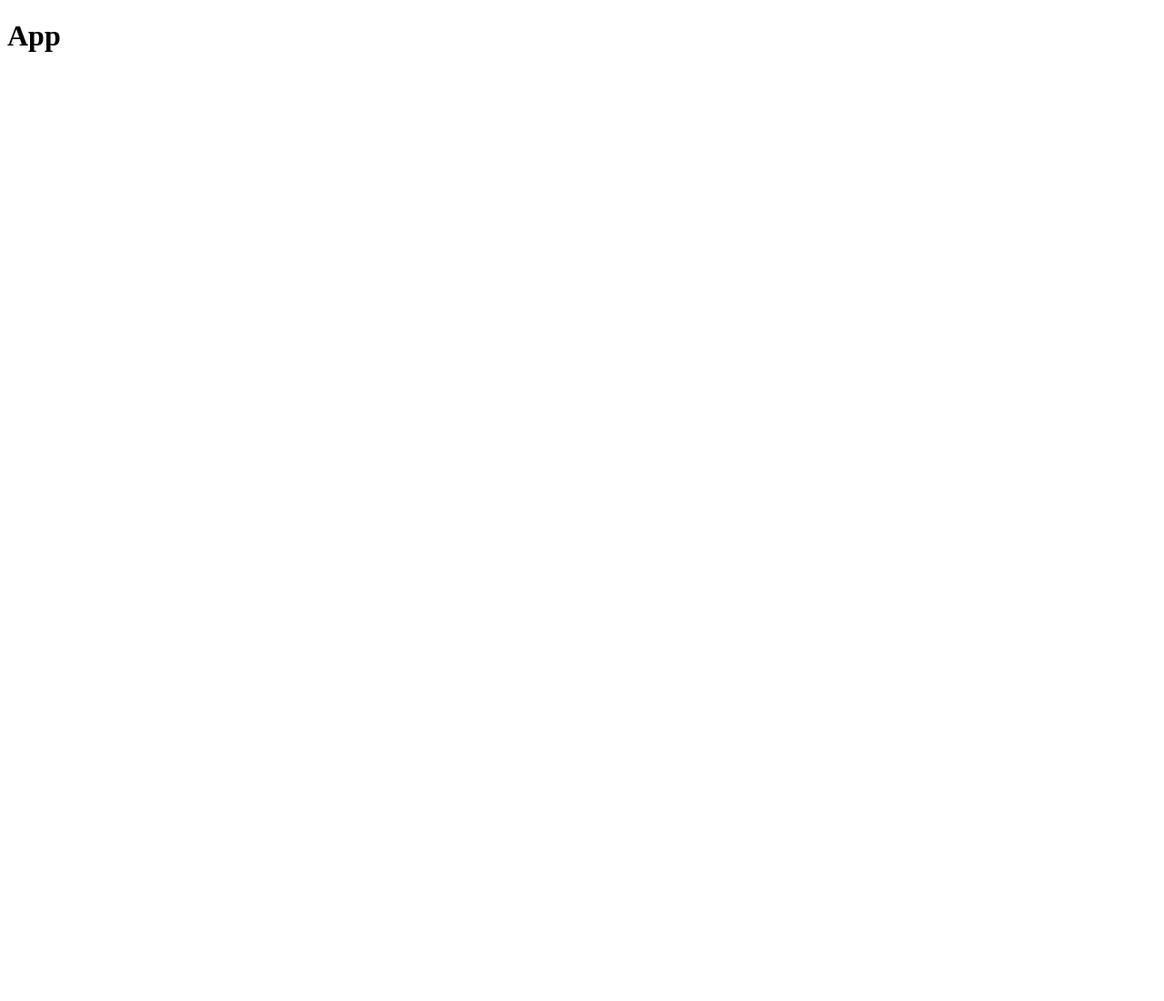
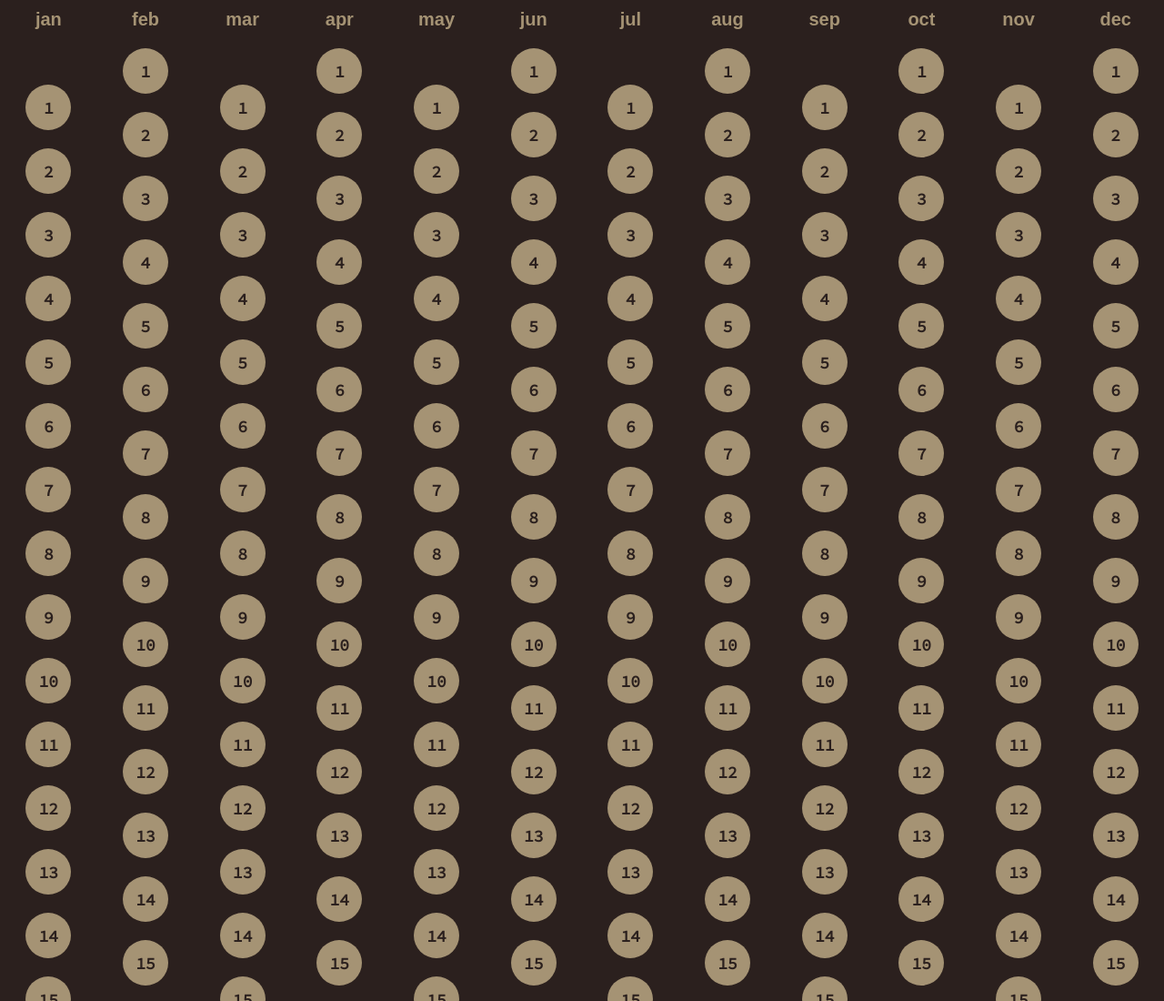
Before and after one commit to onehexagonaday/hexagons-frontend, a React app: page / in a window 1280 px wide. Shown: the top 1100 px of the page at 91% size. Before the commit the page ends 800 px from the top, so only its background shows below. Built offline with nearby package versions, Linux system fonts and the light colour scheme.

Commit message:
Ads version 1

```diff
--- /dev/null
+++ b/src/day.react.js
@@ -0,0 +1,24 @@
+import React, { Component } from "react";
+
+class Day extends Component {
+    render() {
+        const { day, month } = this.props;
+        const { hexagons } = day;
+
+        const completed = hexagons[ 0 ].completed;
+
+        const completedClass = completed ? "btn-completed" : "";
+        return (
+            <div className="day">
+                <button
+                    className={`${ completedClass } btn`}
+                    onClick={this.props.brightenDay( day, month )}
+                >
+                    <span className="day-date">{day.date}</span>
+                </button>
+            </div>
+        );
+    }
+}
+
+export default Day;
--- a/src/index.css
+++ b/src/index.css
@@ -0,0 +1,75 @@
+body {
+    margin: 0;
+    padding: 0;
+    font-family: sans-serif;
+    background: #2b201e;
+    --dark: #2b201e;
+    --gold: #a59374;
+    --bright-gold: #fbdfaf;
+}
+/*
+dark #2b201e
+gold #fbdfaf
+bright gold #faf9c9;
+ */
+h1,
+h2,
+h3,
+h4,
+h5,
+h6 {
+    margin: 0;
+}
+
+h2 {
+    font-size: 20px;
+    color: var(--gold);
+    margin: 10px 0;
+}
+
+.year-calendar {
+    display: flex;
+}
+
+.year-calendar > div.month:nth-child(2n + 1) .month-header {
+    margin-bottom: 50px;
+}
+
+.month {
+    flex-grow: 1;
+}
+
+.month .month-header {
+    text-align: center;
+}
+
+.day {
+    display: flex;
+    justify-content: center;
+    padding: 10px 0;
+}
+
+.day .btn {
+    color: var(--dark);
+    font-size: 18px;
+    border: none;
+    font-weight: bold;
+    font-family: monospace;
+    background: transparent;
+    font-family: "Source Code Pro", monospace;
+    background: var(--gold);
+    width: 50px;
+    height: 50px;
+    border-radius: 50%;
+    cursor: pointer;
+}
+
+.day .btn:focus {
+    background: var(--gold);
+    outline: none;
+}
+
+.day .btn:hover,
+.day .btn.btn-completed {
+    background: var(--bright-gold);
+}
--- a/src/index.js
+++ b/src/index.js
@@ -1,5 +1,7 @@
-import React from "react";
+import React, { Component } from "react";
 import ReactDOM from "react-dom";
+import Month from "./month.react";
+import "./index.css";
 
 function matchMonthNamesWithDays() {
     const monthNames = "jan-feb-mar-apr-may-jun-jul-aug-sep-oct-nov-dec".split( "-" );
@@ -22,13 +24,69 @@ function matchMonthNamesWithDays() {
     } );
 }
 
-console.log( matchMonthNamesWithDays() );
+class RootHtml extends Component {
+    constructor() {
+        super();
+        this.state = {
+            calendar: matchMonthNamesWithDays(),
+        };
 
-const RootHtml = () => (
-    <div>
-        <h1>App</h1>
-    </div>
-);
+        this.brightenDay = this.brightenDay.bind( this );
+    }
+    brightenDay( day, month ) {
+        return () => {
+            const { calendar } = this.state;
+            const theMonth = calendar.find( oneMonth => oneMonth.name === month.name );
+
+            const monthIndex = findItemIndex( calendar, month, "name" );
+            const dayIndex = findItemIndex( theMonth.days, day, "date" );
+
+            const newHexagon = Object.assign( {}, day.hexagons[ 0 ], {
+                completed: !day.hexagons[ 0 ].completed,
+            } );
+
+            day.hexagons = [ newHexagon ];
+
+            theMonth.days = [
+                ...theMonth.days.slice( 0, dayIndex ),
+                day,
+                ...theMonth.days.slice( dayIndex + 1 ),
+            ];
+            const newMonth = Object.assign( {}, theMonth );
+
+            this.setState( {
+                calendar: [
+                    ...calendar.slice( 0, monthIndex ),
+                    newMonth,
+                    ...calendar.slice( monthIndex + 1 ),
+                ],
+            } );
+        };
+    }
+    render() {
+        const { calendar } = this.state;
+        return (
+            <div className="year-calendar">
+                {calendar.map( ( month, index ) => (
+                    <Month month={month}
+                        key={index}
+                        brightenDay={this.brightenDay} />
+                ) )}
+            </div>
+        );
+    }
+}
+
+function findItemIndex( collection, item, key ) {
+    let index = 0;
+    collection.forEach( ( obj, ind ) => {
+        if ( item[ key ] === obj[ key ] ) {
+            index = ind;
+        }
+    } );
+
+    return index;
+}
 
 const rootElement = document.getElementById( "root" );
 ReactDOM.render( <RootHtml />, rootElement );
--- /dev/null
+++ b/src/month.react.js
@@ -0,0 +1,24 @@
+import React from "react";
+import Day from "./day.react";
+
+function Month( props ) {
+    const { month } = props;
+
+    return (
+        <div className="month">
+            <div className="month-header">
+                <h2>{month.name}</h2>
+            </div>
+            <div className="month-body">
+                {month.days.map( ( day, index ) => (
+                    <Day day={day}
+                        month={month}
+                        key={index}
+                        brightenDay={props.brightenDay} />
+                ) )}
+            </div>
+        </div>
+    );
+}
+
+export default Month;
```
Also changed, not shown: dist/index.html.
